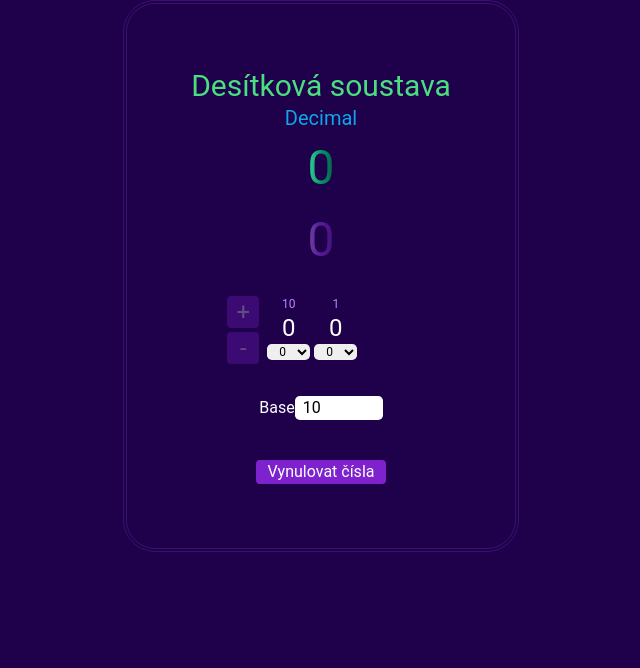
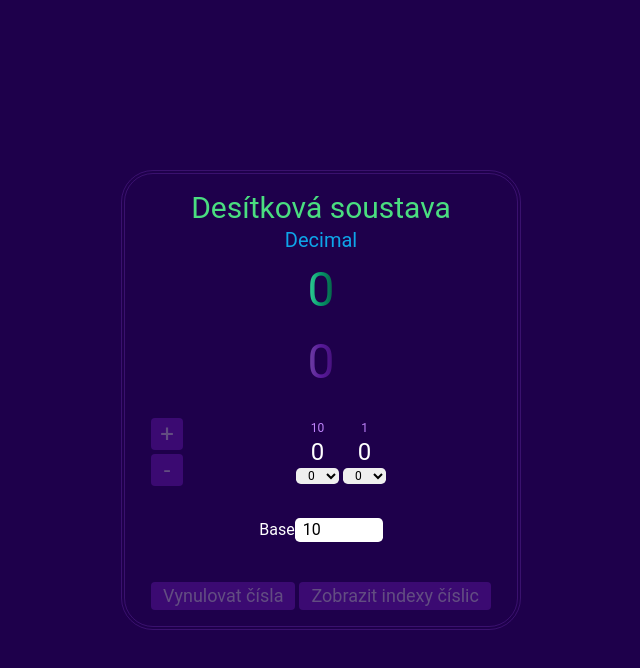
Before and after one commit to JsonKody/num, a Vue app: page / in a window 1280 px wide. Shown: the top 668 px of the page, without its empty margins (319-959 px from the left). Built offline with nearby package versions, Linux system fonts and the light colour scheme.

Commit message:
it's done! :D

```diff
--- a/src/components/NumberSystem.vue
+++ b/src/components/NumberSystem.vue
@@ -10,20 +10,12 @@ const ns = useNumberSystem();
     <!-- Digits -->
     <div class="flex flex-row gap-2">
       <div class="center flex-col gap-1">
-        <button
-          @click="ns.addDigit"
-          class="trans text-2xl w-8 h-8 rounded bg-purple-700 opacity-30 hover:opacity-80 text-white"
-        >
-          +
-        </button>
-        <button
-          @click="ns.removeDigit"
-          class="trans text-2xl w-8 h-8 rounded bg-purple-700 opacity-30 hover:opacity-80 text-white"
-        >
+        <button @click="ns.addDigit" class="w-8 h-8 text-2xl button">+</button>
+        <button @click="ns.removeDigit" class="w-8 h-8 text-2xl button">
           -
         </button>
       </div>
-      <div class="flex flex-row gap-1">
+      <div class="grow center flex flex-row gap-1">
         <div v-for="(_digit, i) in ns.digits" :key="i">
           <Digit :index="i" />
         </div>
@@ -43,10 +35,20 @@ const ns = useNumberSystem();
       />
     </div>
 
-    <!-- Delete -->
-    <div class="center mt-10">
-      <button @click="ns.setDigitsToZero" class="px-3 rounded bg-purple-700">
+    <!-- Controls -->
+    <div class="center gap-1 mt-10">
+      <button @click="ns.setDigitsToZero" class="px-3 text-lg button">
         Vynulovat čísla
+      </button>
+      <button
+        @click="ns.showDigitValue = !ns.showDigitValue"
+        class="px-3 text-lg button"
+      >
+        {{
+          ns.showDigitValue
+            ? "Zobrazit indexy číslic"
+            : "Zobrazit hodnoty číslic"
+        }}
       </button>
     </div>
   </div>
--- a/src/style.scss
+++ b/src/style.scss
@@ -8,6 +8,7 @@
   display: flex;
   align-items: center;
   justify-content: center;
+  min-height: 100vh;
 }
 
 body {
@@ -30,7 +31,7 @@ select {
 
 @layer components {
   .wrapper {
-    padding: 4rem;
+    padding: 1rem 1rem;
     border-radius: 2rem;
     border: 4px double rgba(168, 85, 247, 0.2);
     display: flex;
@@ -38,6 +39,8 @@ select {
     justify-content: center;
     flex-direction: column;
     margin: auto;
+    min-width: 50vh;
+    min-height: 50vh;
     /* další vlastní styly */
   }
 
@@ -48,4 +51,8 @@ select {
   .trans {
     @apply transition duration-150;
   }
+
+  .button {
+    @apply trans rounded bg-purple-700 opacity-30 hover:opacity-80 text-white;
+  }
 }
```
